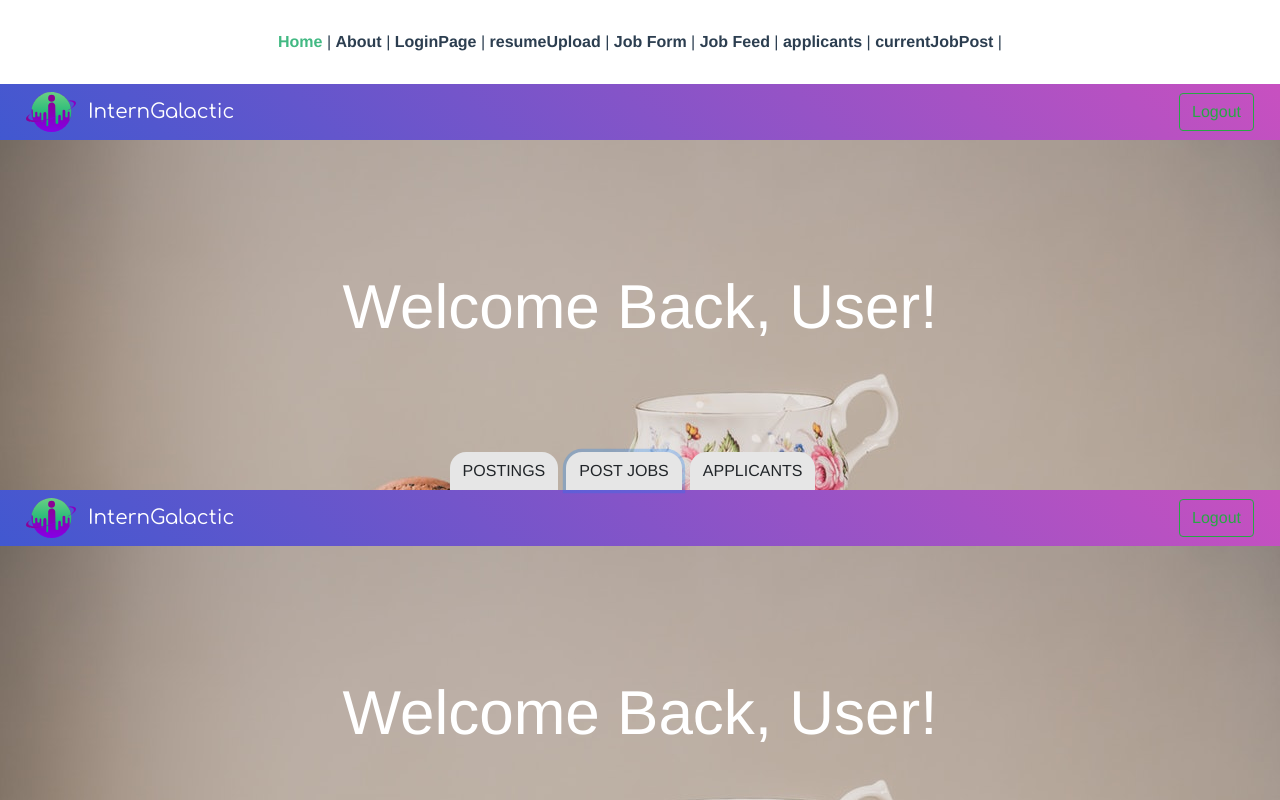
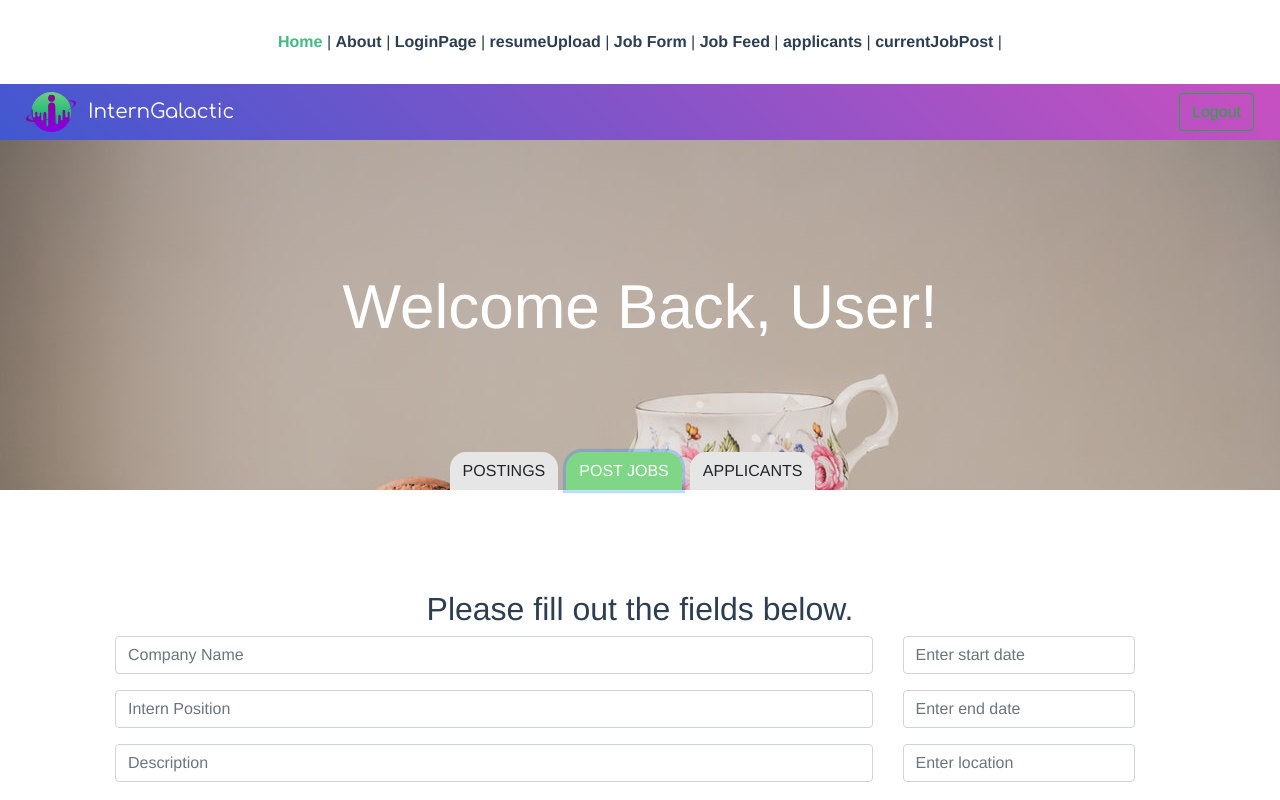
Before and after one commit to carmen-c/interngalactic, a Vue app in the folder myapp/: page / in a window 1280 px wide. Both pictures are taken after a click on the button "POST JOBS". Shown: the top 800 px of the page. Built offline with nearby package versions, Linux system fonts and the light colour scheme; some icons are missing.

Commit message:
remove header from jobform, change active button style

```diff
--- a/myapp/src/components/jobForm.vue
+++ b/myapp/src/components/jobForm.vue
@@ -1,6 +1,5 @@
 <template>
   <div class="jobForm">
-    <AdminHeader/>
 	  <div class="formContainer">
 
           <div class="row">
--- a/myapp/src/views/Home.vue
+++ b/myapp/src/views/Home.vue
@@ -5,9 +5,9 @@
         <div class="col-md-12">
             <AdminHeader/>
             <div class="nav admin-navigation col-md-12">
-              <button type="button" class="btn admin-buttons" @click="changePage(1)">Postings</button>
-              <button type="button" class="btn admin-buttons" @click="changePage(2)">Post Jobs</button>
-              <button type="button" class="btn admin-buttons" @click="changePage(3)">Applicants</button>
+              <button type="button" class="btn admin-buttons" :class="{'active-button':adminPage==1}" @click="changePage(1)">Postings</button>
+              <button type="button" class="btn admin-buttons" :class="{'active-button':adminPage==2}" @click="changePage(2)">Post Jobs</button>
+              <button type="button" class="btn admin-buttons" :class="{'active-button':adminPage==3}" @click="changePage(3)">Applicants</button>
             </div>
             <div class="page">
               <!--              Postings-->
@@ -144,6 +144,10 @@
     border-bottom-left-radius: 0 !important;
     margin: 0 0.25rem;
   }
+  .active-button {
+    background-color: #7fd686 !important;
+    color: #fff !important;
+  }
 </style>
 
 <script>
```
Lines whose indentation alone changed are shown as unchanged.
